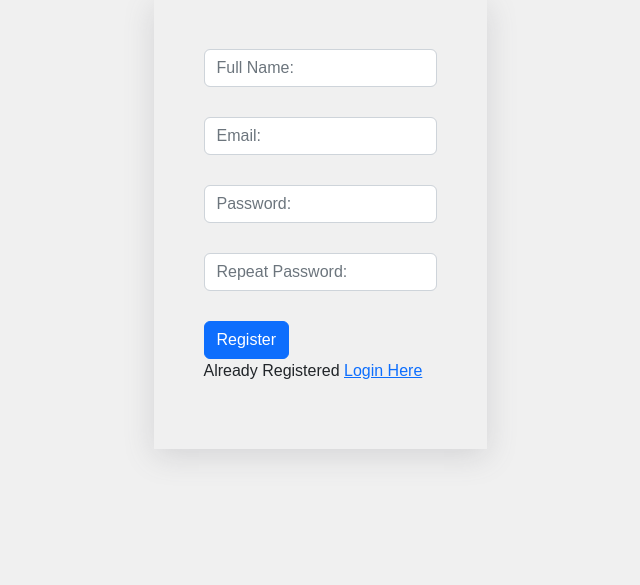
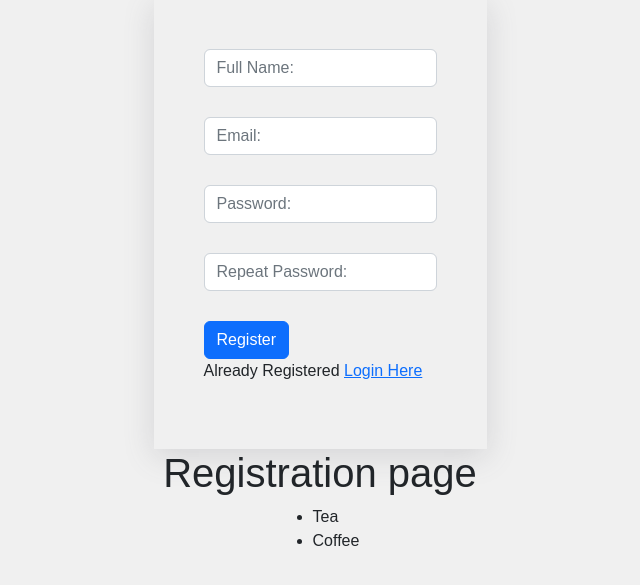
Before and after one commit to Merzil/Investomodule, a PHP site: page / in a window 1280 px wide. Shown: the part 91-676 px from the top of the page, without its empty margins (320-960 px from the left). Run offline with PHP 8.4, Linux system fonts and the light colour scheme.

Commit message:
Update index.php

```diff
--- a/index.php
+++ b/index.php
@@ -2,3 +2,10 @@
 include "registration.php";
 
 ?>
+<html>
+  <h1>Registration page</h1>
+  <ul>
+    <li>Tea</li>
+    <li>Coffee</li>
+  </ul>
+</html>
```
